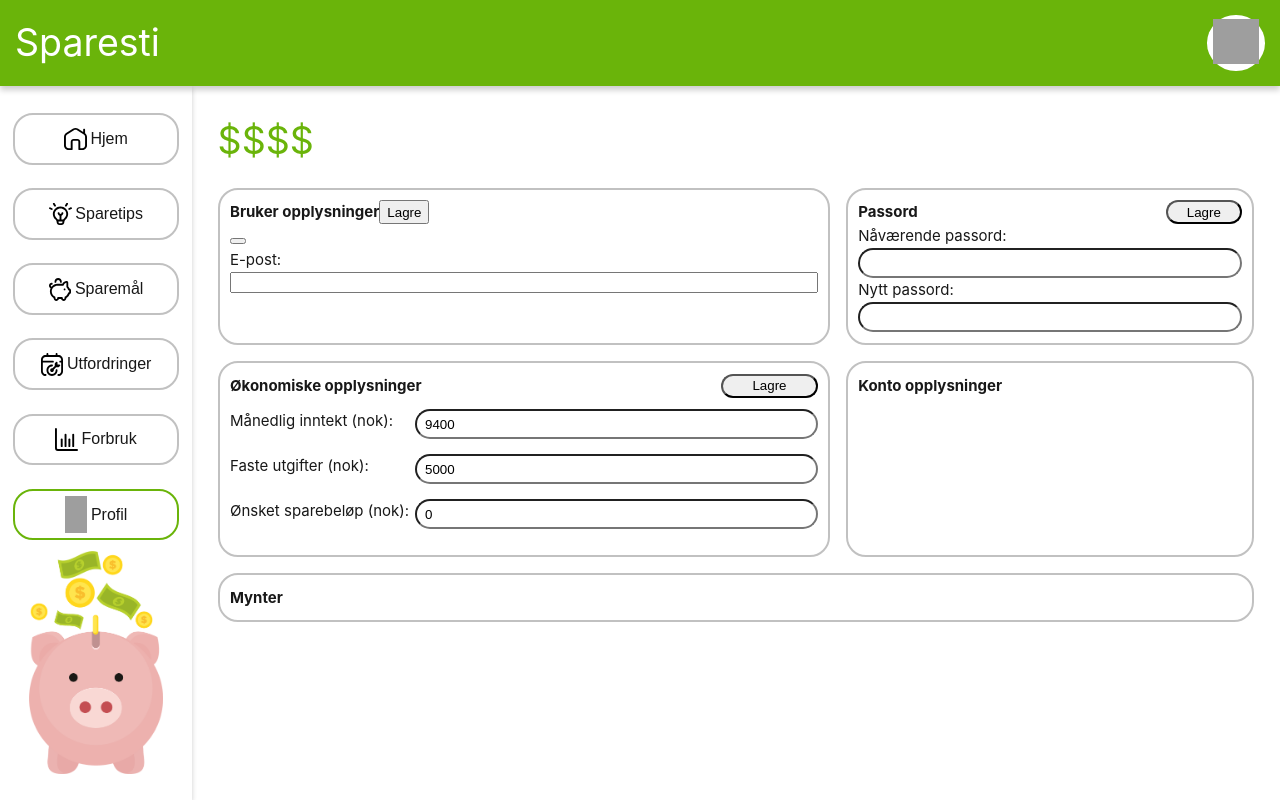
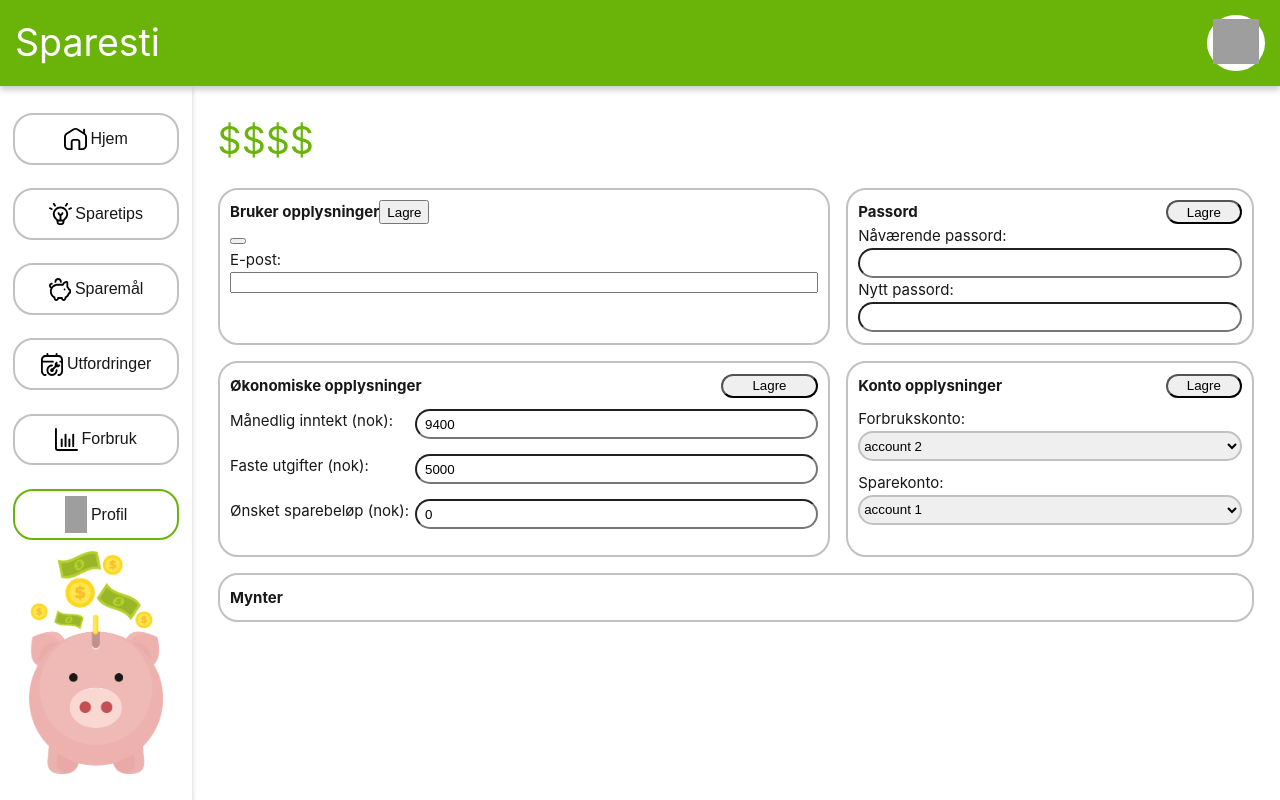
Before and after one commit to jensmjahle/Sparesti-frontend, a Vue app: page /homepage/profile in a window 1280 px wide. Built offline with nearby package versions, Linux system fonts and the light colour scheme; grey boxes are pictures that could not be loaded.

Commit message:
Created bank-account-info component.

```diff
--- a/src/components/profile/BankAccountInfo.vue
+++ b/src/components/profile/BankAccountInfo.vue
@@ -1,10 +1,68 @@
 <script setup lang="ts">
+
+import { computed, ref } from 'vue'
+
+const savingAccount = ref('account 1');
+const checkingAccount= ref('account 2');
+
+const accountError = ref<string | null>(null);
+
+const accounts = ref<[]>([savingAccount.value, checkingAccount.value])
+
+const savingAccountOptions = computed(() =>
+  accounts.value.filter(account => account !== savingAccount.value))
+
+const checkingAccountOptions = computed(() =>
+  accounts.value.filter(account => account !== checkingAccount.value))
+
+const checkInput = () => {
+  if(savingAccount.value == checkingAccount.value){
+    accountError.value = 'Sparekonto er lik brukskonto!'
+  } else{
+    accountError.value = null;
+  }
+}
+
+const saveAccountInfo = async ()=> {
+  checkInput()
+  if(accountError.value == null){
+    alert('Ok!')
+  }
+}
 
 </script>
 
 <template>
   <div class="account-info">
-    <h3 class="title">Konto opplysninger</h3>
+    <div class="header">
+      <h3 class="title">Konto opplysninger</h3>
+      <button class="save-button" @click="saveAccountInfo">Lagre</button>
+    </div>
+
+    <div class="input-fields">
+
+      <div class="input-collection">
+        <h3>Forbrukskonto: </h3>
+        <select class="accounts" v-model="checkingAccount">
+          <option key="check-default" :value="checkingAccount">{{checkingAccount}}</option>
+          <option v-for="(account, index) in checkingAccountOptions" :key="check + index" :value="account">{{ account }}</option>
+        </select>
+      </div>
+
+      <div class="input-collection">
+        <h3>Sparekonto: </h3>
+        <select class="accounts" :class="{'error': accountError}" v-model="savingAccount">
+          <option key="saving-default" :value="savingAccount">{{savingAccount}}</option>
+          <option v-for="(account, index) in savingAccountOptions" :key="saving + index" :value="account">{{ account }}</option>
+        </select>
+      </div>
+
+      <div class="alert-box">
+        <h3 v-if="accountError" class="error-message">{{accountError}}</h3>
+      </div>
+
+    </div>
+
   </div>
 
 </template>
@@ -13,10 +71,66 @@
 .account-info{
   display: flex;
   flex-direction: column;
+
+  height: 100%;
+  width: 100%;
+}
+
+.header{
+  display: flex;
+  flex-direction: row;
+  place-content: space-between;
 }
 
 .title{
   font-weight: bold;
 }
+.save-button{
+  border-radius: 20px;
+  padding-right: 5.0%;
+  padding-left: 5.0%;
+}
+
+
+.input-fields{
+  display: flex;
+  flex-direction: column;
+  place-content: space-evenly;
+
+  flex: 1;
+  width: 100%;
+
+}
+
+.input-collection{
+  display: flex;
+  flex-direction: column;
+  width: 100%;
+}
+
+.accounts{
+  width: 100%;
+  min-height: 30px;
+  border-radius: 20px;
+  border: 2px solid var(--color-border);
+}
+
+.accounts:hover{
+  transform: scale(1.01);
+}
+
+.alert-box{
+  display: flex;
+  flex-direction: column;
+  place-items: center;
+}
+
+.error{
+  border-color: var(--color-border-error);
+}
+
+.error-message{
+  color: var(--color-text-error);
+}
 
 </style>
```
